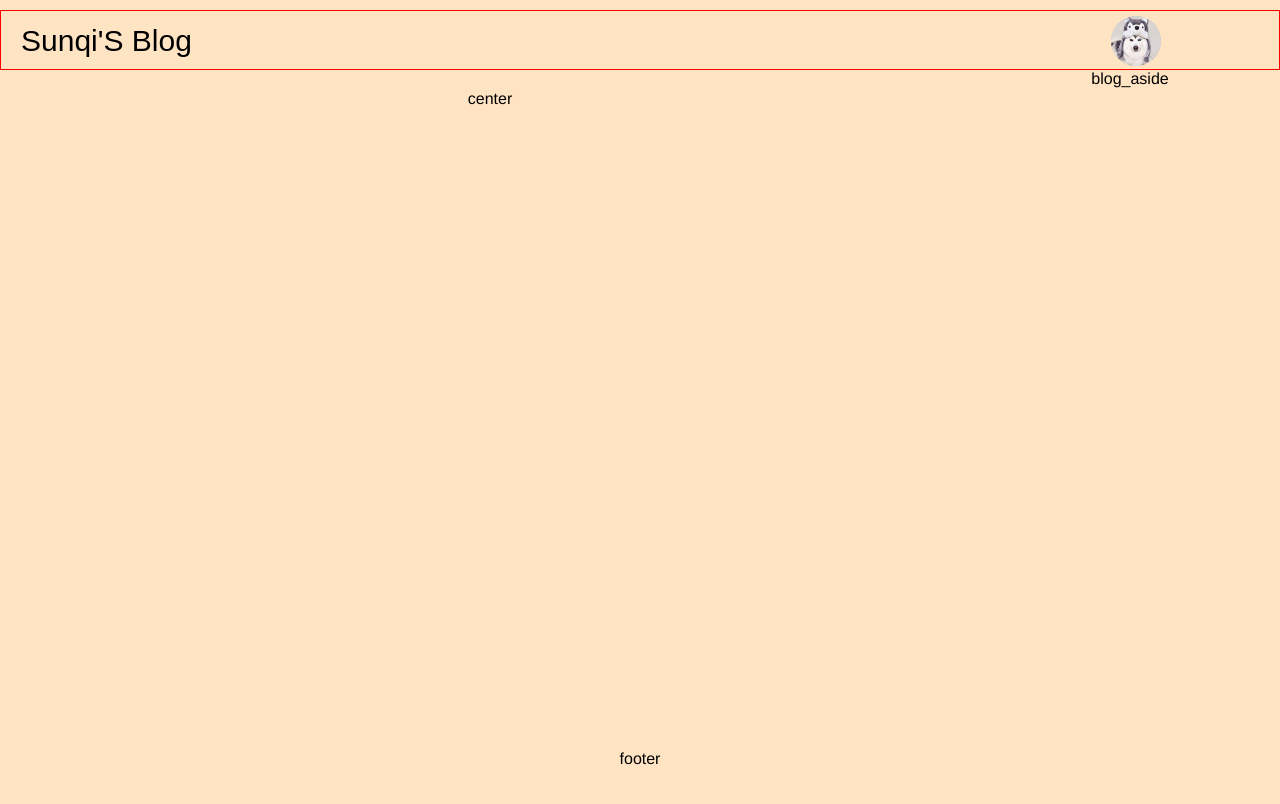
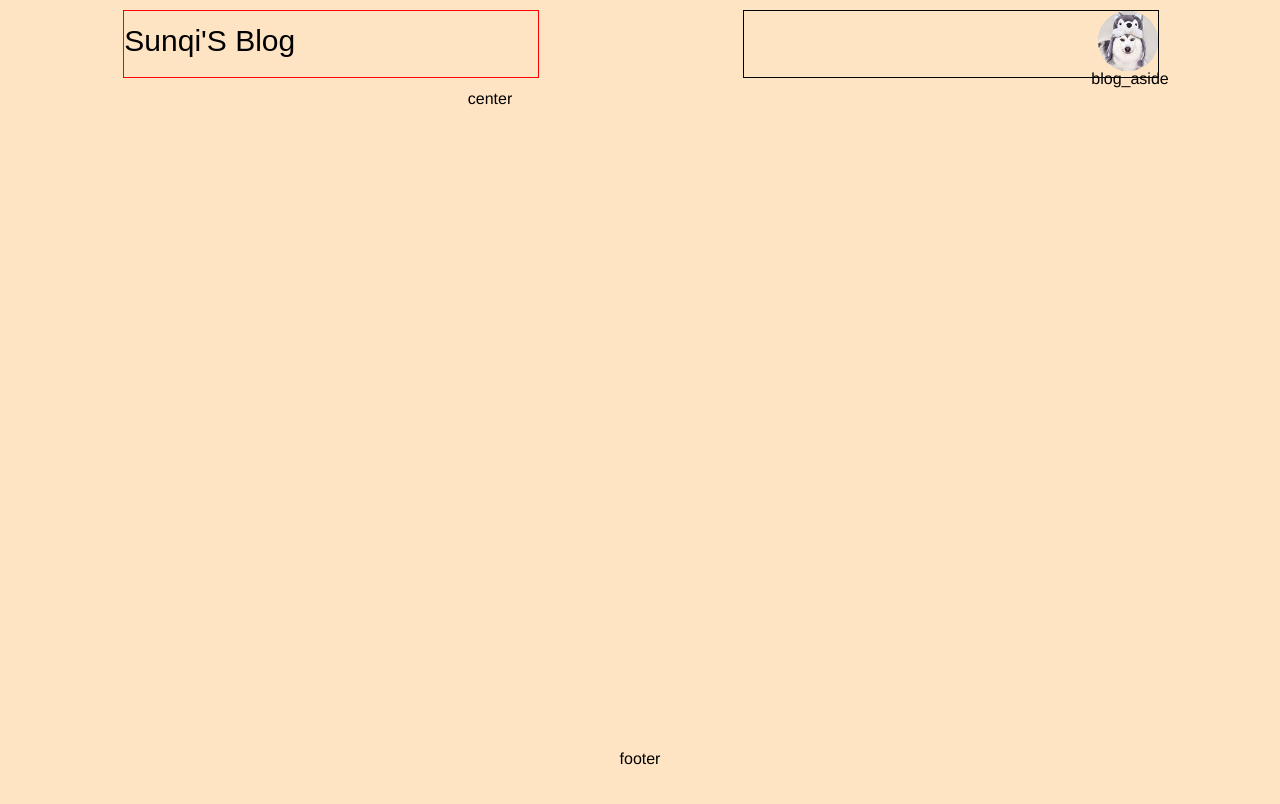
Before and after one commit to Sunqi43797189/learning_notes_vue, a Vue app: page / in a window 1280 px wide. Shown: the top 804 px of the page. Built offline with nearby package versions, Linux system fonts and the light colour scheme.

Commit message:
header布局修改

```diff
--- a/package.json
+++ b/package.json
@@ -8,6 +8,7 @@
     "lint": "vue-cli-service lint"
   },
   "dependencies": {
+    "axios": "^0.19.0",
     "core-js": "^3.4.3",
     "element-ui": "^2.13.0",
     "vue": "^2.6.10"
--- a/src/App.vue
+++ b/src/App.vue
@@ -62,7 +62,4 @@ export default {
   .el-container {
     height: 100%;
   }
-  .el-header {
-    border: 1px solid red;
-  }
 </style>
--- a/src/components/blog_header.vue
+++ b/src/components/blog_header.vue
@@ -1,14 +1,14 @@
 <template>
     <div class="header-container">
-        <el-row>
-            <el-col :span="12">
+        <el-row type="flex" justify="space-around">
+            <el-col :span="8">
                 <div class="site-name">
                     <a class="site-name-home" href="./">Sunqi'S Blog</a>
                 </div>
             </el-col>
-            <el-col :span="10">
+            <el-col :span="8">
                 <div class="header-avatar">
-                    <el-avatar shape="circle" :size="50" :fit="fit" :src="url"/>
+                    <el-avatar shape="circle" :size="60" :fit="fit" :src="url"/>
                 </div>
             </el-col>
         </el-row>
@@ -45,6 +45,9 @@ export default {
         height: 100%;
         width: 100%;
         text-align: right;
-        margin: 1%
+        border: 1px solid black;
+    }
+    .site-name {
+        border: 1px solid red;
     }
 </style>
```
Also changed, not shown: 1 other file (tests, documents, lock files or other folders).
